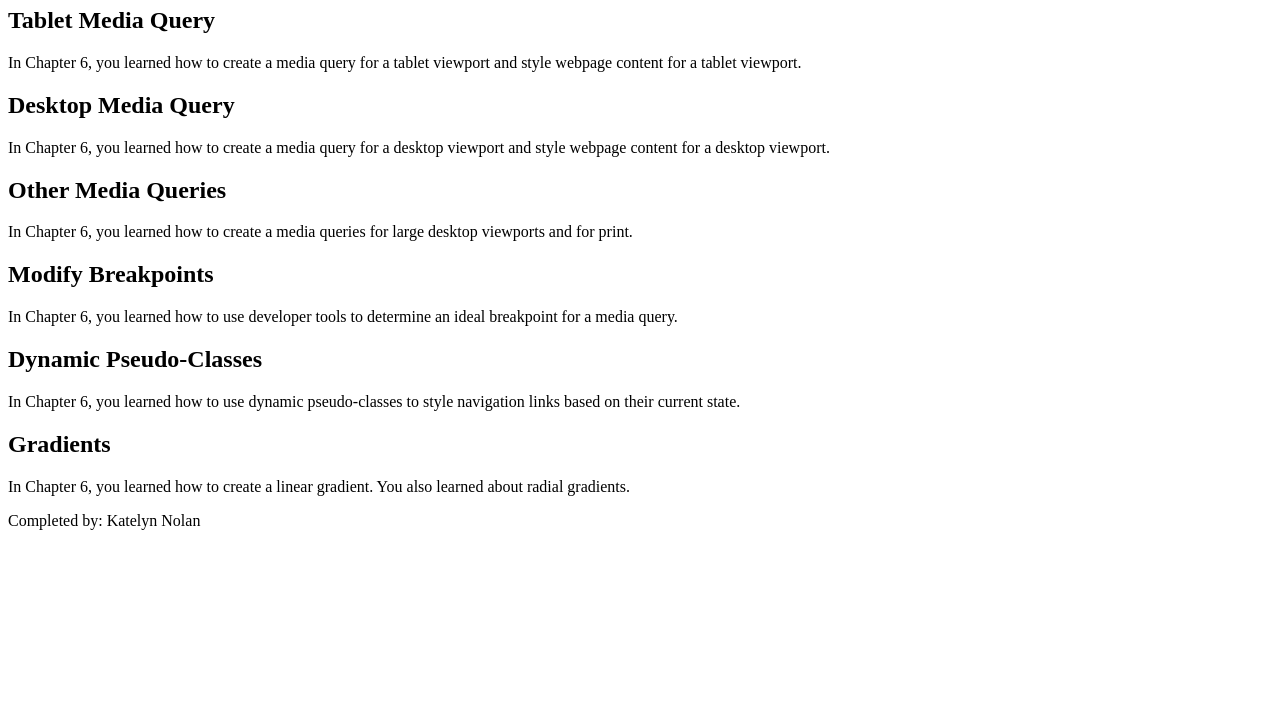
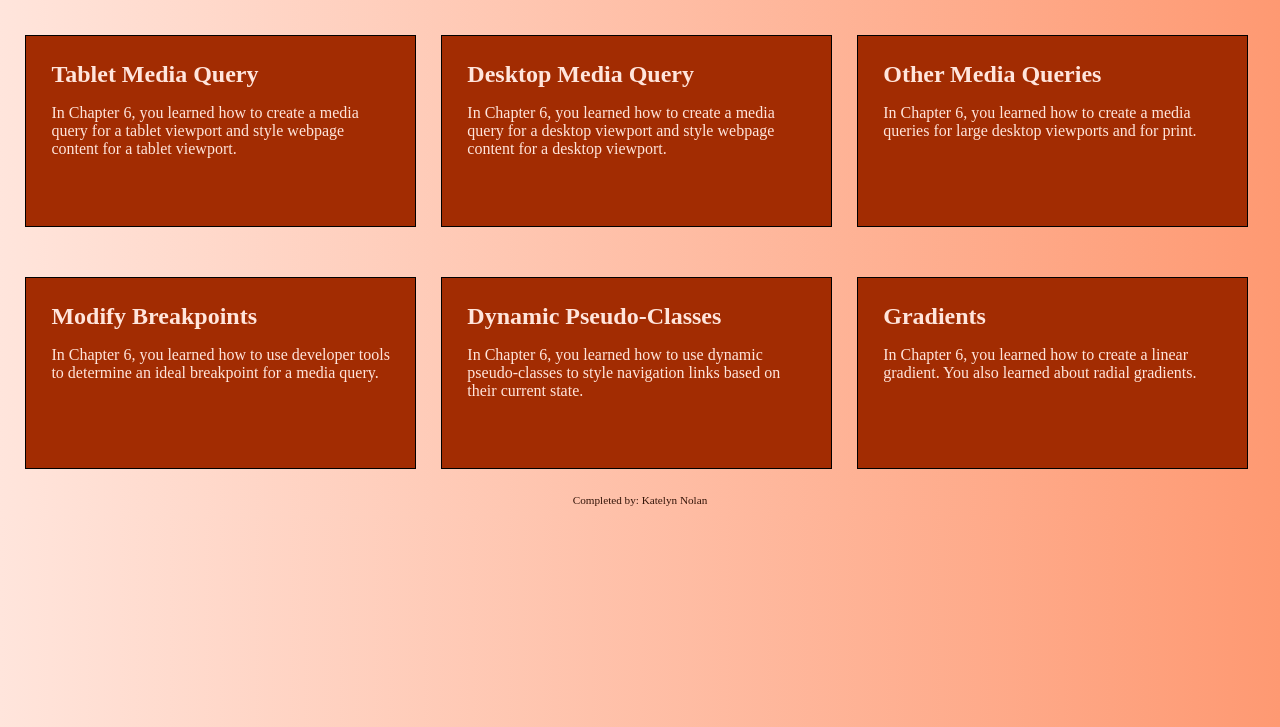
Before and after one commit to KatelynNolan1/Chapter-, a plain HTML site: page index.html in a window 1280 px wide. Shown: the part 73-800 px from the top of the page. Drawn offline with Linux system fonts and the light colour scheme; a web font is replaced by a local one.

Commit message:
Done Finish

```diff
--- a/index.html
+++ b/index.html
@@ -4,77 +4,50 @@
     <head>
     <title>CH 6 Apply Your Knowledge</title>
     <meta charset="utf-8">
-<link rel="stylesheet" href="css apply06.css">
+    <link rel="stylesheet" href="apply06.css" />
+                <link rel="preconnect" href="https://fonts.gstatic.com">
+                <link href="https://fonts.googleapis.com/css2?family=B612&family=Crimson+Text&display=swap"
+                        rel="stylesheet">
+
     <meta name="viewport" content="width=device-width, initial-scale=1">
     </head>
     <body>
     <div id="container">
-<!-- Use the header area for the website name or logo -->
     <header>
     <h1>Chapter 6 Summary</h1>
     </header>
-<!-- Use the main area to add the main content of the webpage -->
+
+        <!-- Use the nav area to add hyperlinks to other pages within the website -->
+
     <main>
     <article>
-
     <h2>Tablet Media Query</h2>
-
     <p>In Chapter 6, you learned how to create a media query for a tablet viewport and style webpage content for a tablet viewport.</p>
-
     </article>
-
     <article>
-
     <h2>Desktop Media Query</h2>
-
     <p>In Chapter 6, you learned how to create a media query for a desktop viewport and style webpage content for a desktop viewport.</p>
-
     </article>
-
     <article>
-
     <h2>Other Media Queries</h2>
-
     <p>In Chapter 6, you learned how to create a media queries for large desktop viewports and for print.</p>
-
     </article>
-
     <article>
-
     <h2>Modify Breakpoints</h2>
-
     <p>In Chapter 6, you learned how to use developer tools to determine an ideal breakpoint for a media query.</p>
-
     </article>
-
     <article>
-
     <h2>Dynamic Pseudo-Classes</h2>
-
     <p>In Chapter 6, you learned how to use dynamic pseudo-classes to style navigation links based on their current state.</p>
-
     </article>
-
     <article>
-
     <h2>Gradients</h2>
-
     <p>In Chapter 6, you learned how to create a linear gradient. You also learned about radial gradients.</p>
-
     </article>
-
     </main>
-
-<!-- Use the footer area to add webpage footer content -->
-
     <footer>
-
 <p>Completed by: Katelyn Nolan </p>
-
 </footer>
-
 </div>
-
 </body>
-
 </html>
```
Lines whose indentation alone changed are shown as unchanged.
